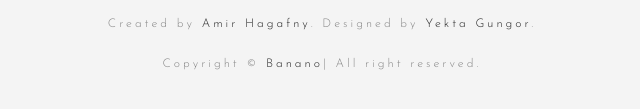
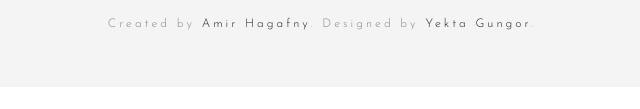
Before and after one commit to Amirh24/monKey-web-client, a website: page index.html in a window 1280 px wide. Shown: the part 4229-4338 px from the top of the page, 318-958 px from the left. After the commit the page ends 4316 px from the top, so only its background shows below. Drawn offline with nearby package versions, Linux system fonts and the light colour scheme; no server answers; a script that the page names is missing; files whose address does not match are found by name; a web font is replaced by a local one.

Commit message:
Update index.html

```diff
--- a/index.html
+++ b/index.html
@@ -438,8 +438,6 @@
                             </li>
                         </ul>
                         <p class="copyright-text">Created by <a href="mailto:amirh18@gmail.com">Amir Hagafny</a>. Designed by <a href="mailto:ngyekta@gmail.com">Yekta Gungor</a>.</p>
-                        <p class="copyright-text">Copyright &copy;
-                            <a href="https://banano.co.in" target="_blank">Banano</a>| All right reserved.</p>
                     </div>
                 </div>
             </div>
```
